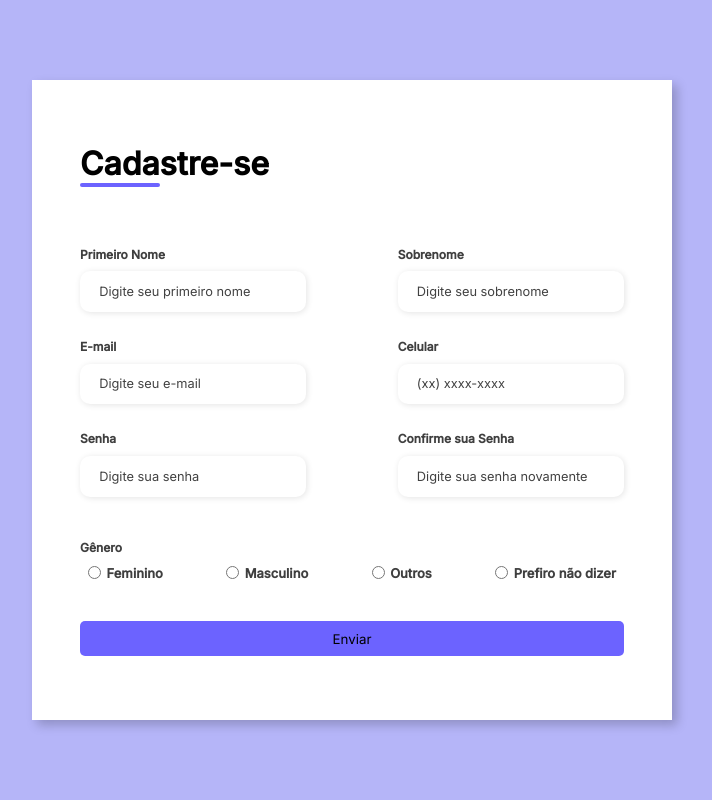
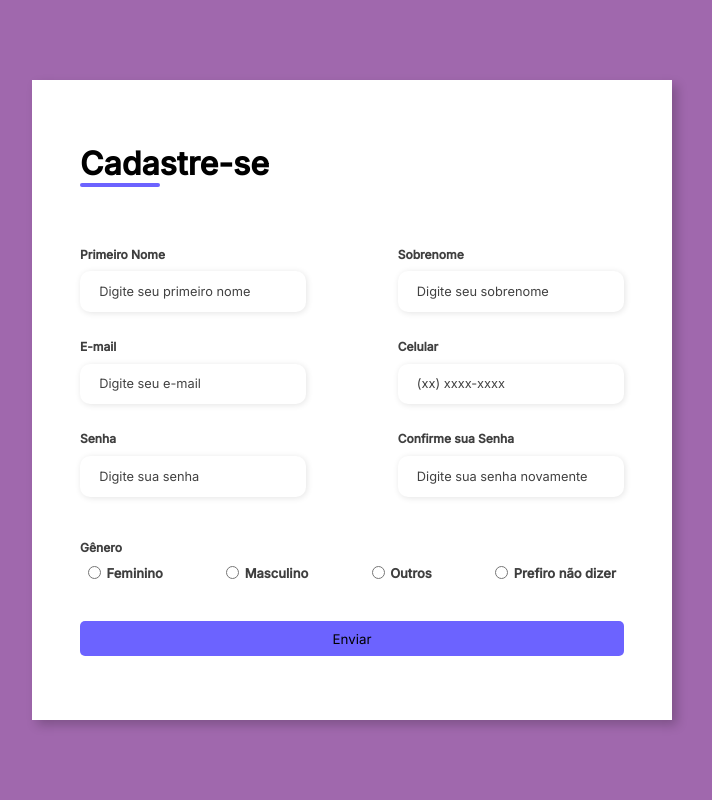
Before and after one commit to ninamariano/Trabalho-Prog-III, a PHP site: page / in a window 1280 px wide. Shown: the whole page, without its empty margins (288-1000 px from the left). Run offline with PHP 8.4, Linux system fonts and the light colour scheme.

Commit message:
Update estilo.css

```diff
--- a/assets/css/estilo.css
+++ b/assets/css/estilo.css
@@ -12,7 +12,7 @@ body {
     display: flex;
     justify-content: center;
     align-items: center;
-    background: #0c0ce94d;
+    background: #A068AD;
 }
 
 .container {
```
